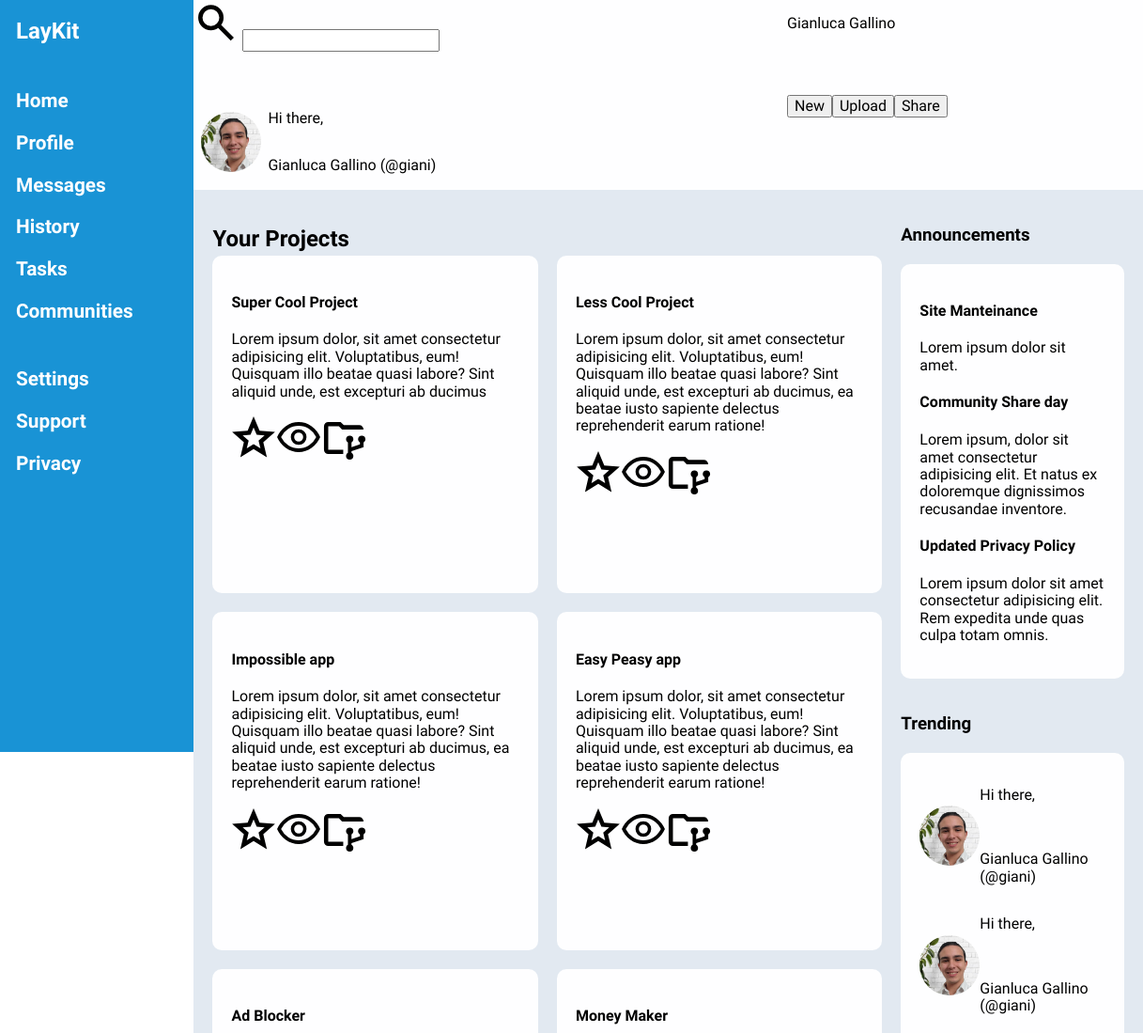
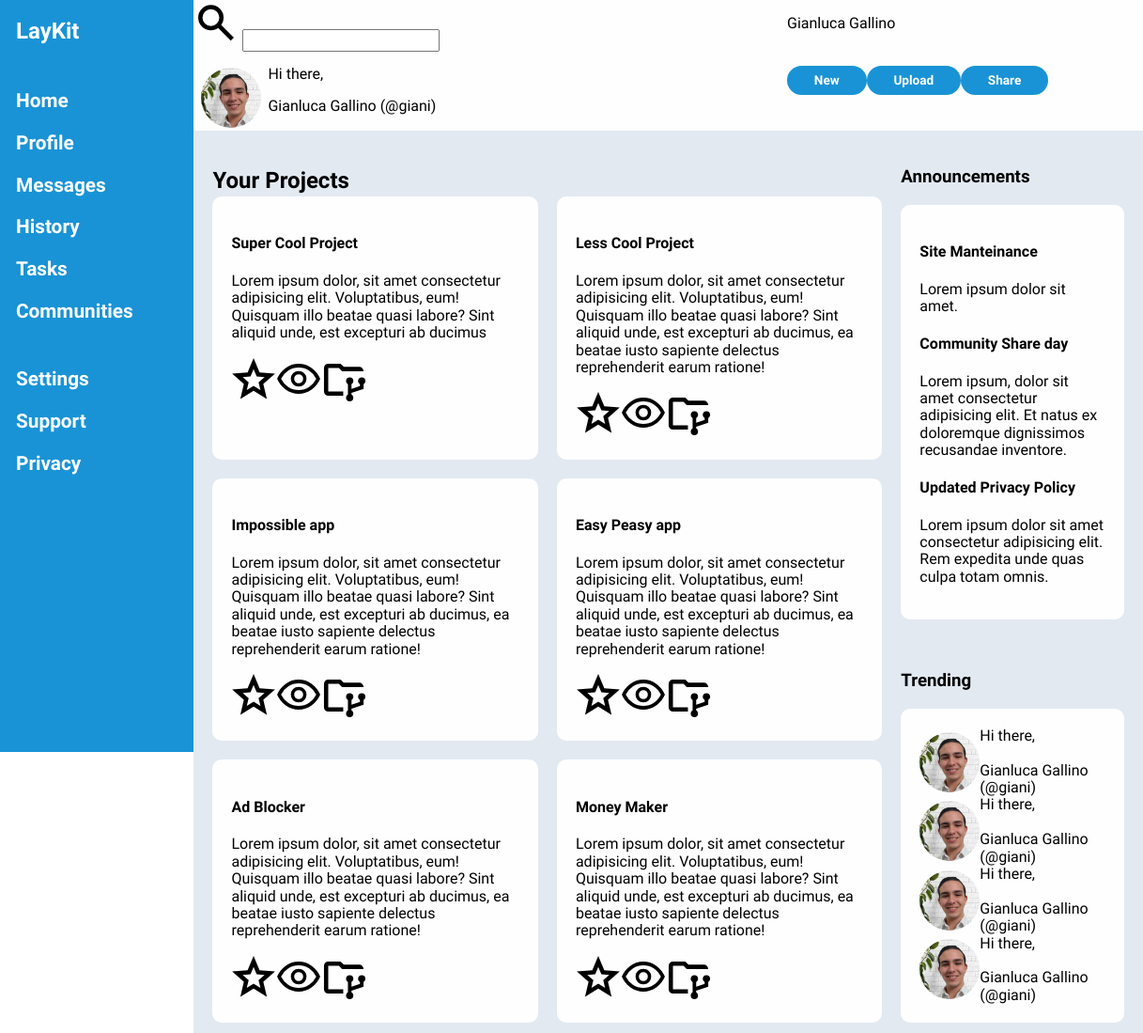
Before and after one commit to gianlucaegallino/Admin-Dashboard, a plain HTML site: page index.html in a window 1280 px wide. Shown: the top 1099 px of the page at 94% size, 63-1280 px from the left. Drawn offline with Linux system fonts and the light colour scheme.

Commit message:
Style buttons

```diff
--- a/css/styles.css
+++ b/css/styles.css
@@ -44,6 +44,18 @@ header {
   display: grid;
   grid-template-columns: 1fr 0.6fr;
   grid-template-rows: 1fr 1fr;
+}
+
+button {
+    border: none;
+    background-color: #1993d5;
+    color: #fefeff;
+    padding: 0.5rem;
+    padding-left: 1.8rem;
+    padding-right: 1.8rem;
+    border-radius: 30px;
+    font-size: 0.85rem;
+    font-weight: 700;
 }
 
 /* Removes link decorations */
@@ -125,6 +137,8 @@ a:visited {
 .line1,
 .line2 {
   grid-column: 2/3;
+  margin-top: 0px;
+  margin-bottom: 0px;
 }
 .namecard {
   display: grid;
```
